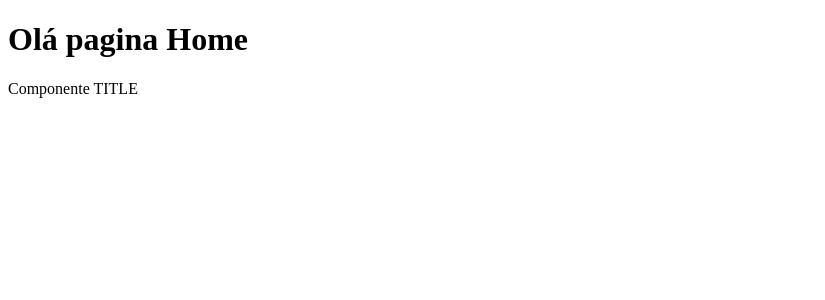
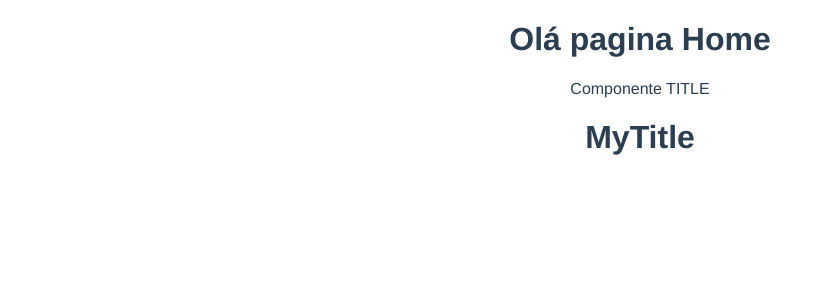
Before and after one commit to LeonardoVechieti/desafio3_compass, a Vue app: page /home in a window 1280 px wide. Shown: the top 300 px of the page, without its empty margins (0-825 px from the left). Built offline with nearby package versions, Linux system fonts and the light colour scheme.

Commit message:
Feat: title

```diff
--- a/package.json
+++ b/package.json
@@ -23,7 +23,7 @@
     "@vue/cli-service": "~5.0.0",
     "eslint": "^7.32.0",
     "eslint-plugin-vue": "^8.0.3",
-    "sass": "^1.32.7",
+    "sass": "^1.53.0",
     "sass-loader": "^12.0.0",
     "vue-template-compiler": "^2.6.14"
   }
--- a/src/App.vue
+++ b/src/App.vue
@@ -6,12 +6,13 @@
 
 <script>
 export default {
-  name: "app",
-};
+  name: "app"
+}
+</script>
 
 <style lang="scss">
 #app {
-  font-family: Avenir, Helvetica, Arial, sans-serif;
+  font-family: "Avenir", Helvetica, Arial, sans-serif;
   -webkit-font-smoothing: antialiased;
   -moz-osx-font-smoothing: grayscale;
   text-align: center;
--- a/src/components/MyTitle/MyTitle.vue
+++ b/src/components/MyTitle/MyTitle.vue
@@ -1,5 +1,66 @@
 <template>
-  <div class="MyTitle">
+  <div class="MyTitle" :type="type" :content="content">
     <p>Componente TITLE</p>
+    <h1 v-show="h1">{{ cnt }}</h1>
+    <h2 v-show="h2">{{ cnt }}</h2>
+    <h3 v-show="h3">{{ cnt }}</h3>
+    <h4 v-show="h4">{{ cnt }}</h4>
+    <h5 v-show="h5">{{ cnt }}</h5>
+    <h6 v-show="h6">{{ cnt }}</h6>
   </div>
 </template>
+
+<script>
+import { mapActions } from 'vuex';
+
+export default {
+  name: "MyTitle",
+  data() {
+    return {
+      h1: false,
+      h2: false,
+      h3: false,
+      h4: false,
+      h5: false,
+      h6: false,
+      cnt: ""
+    }
+  },
+  props: {
+    type: {
+      type: String
+    },
+    content: {
+      type: String,
+    }
+  },
+  methods: {
+    ...mapActions(["setTitleType"]),
+
+
+  },
+  created() {
+    switch(this.type) {
+      case "h1":
+        this.h1 = true
+        break
+      case "h2":
+        this.h2 = true
+        break
+      case "h3":
+        this.h3 = true
+        break
+      case "h4":
+        this.h4 = true
+        break
+      case "h5":
+        this.h5 = true
+        break
+      case "h6":
+        this.h6 = true
+        break
+    }
+    this.cnt = this.content
+  }
+}
+</script>
--- a/src/views/PageHome/PageHome.vue
+++ b/src/views/PageHome/PageHome.vue
@@ -1,7 +1,7 @@
 <template>
   <div>
     <h1>Olá pagina Home</h1>
-    <MyTitle />
+    <MyTitle type="h1" content="MyTitle" />
   </div>
 </template>
 <script>
--- a/src/views/PageLogin/PageLogin.vue
+++ b/src/views/PageLogin/PageLogin.vue
@@ -1,7 +1,7 @@
 <template>
   <div>
     <h1>Olá pagina Login</h1>
-    <MyText/>
+    <MyText />
   </div>
 </template>
 
```
Also changed, not shown: 1 other file (tests, documents, lock files or other folders).
